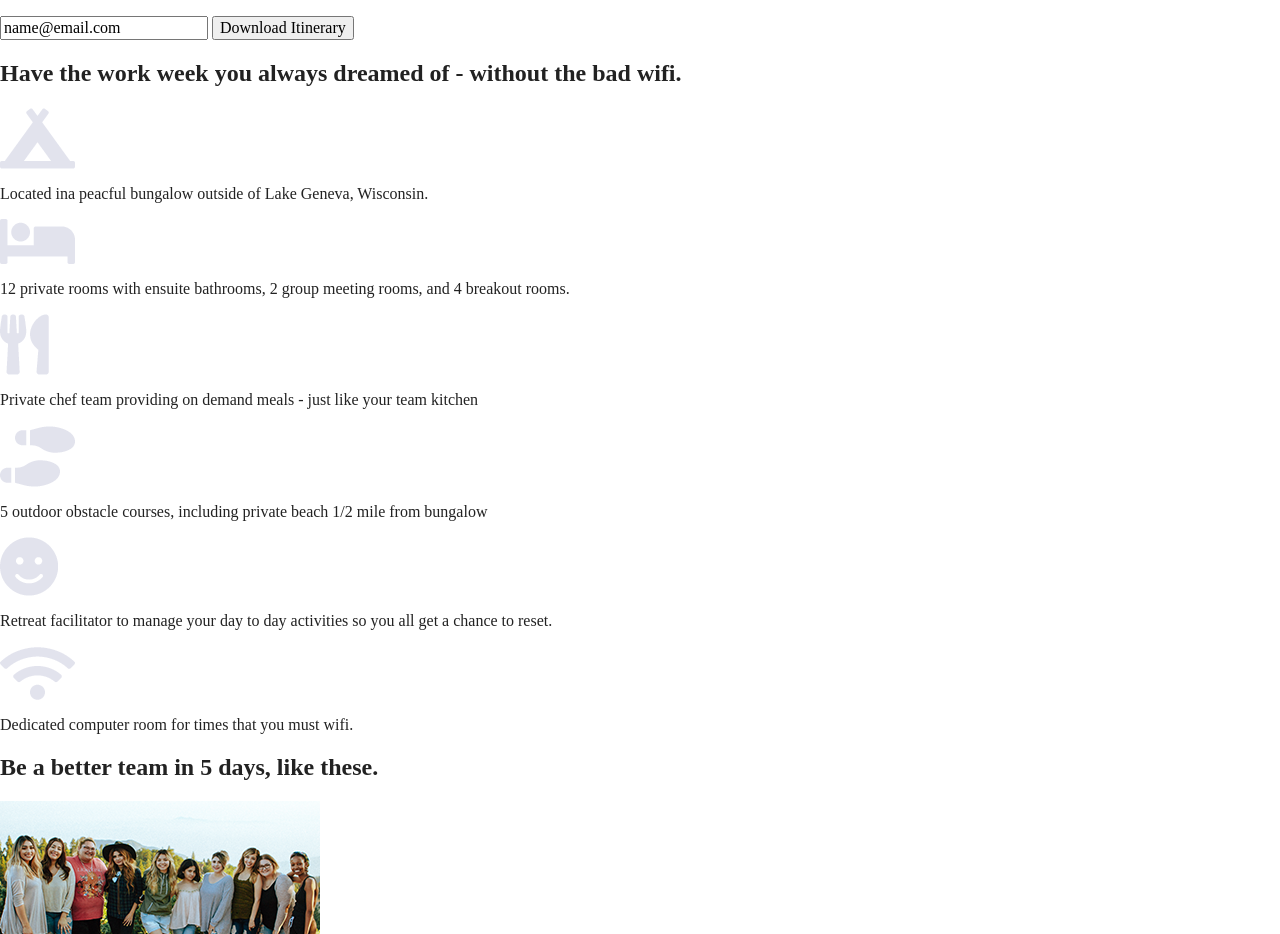
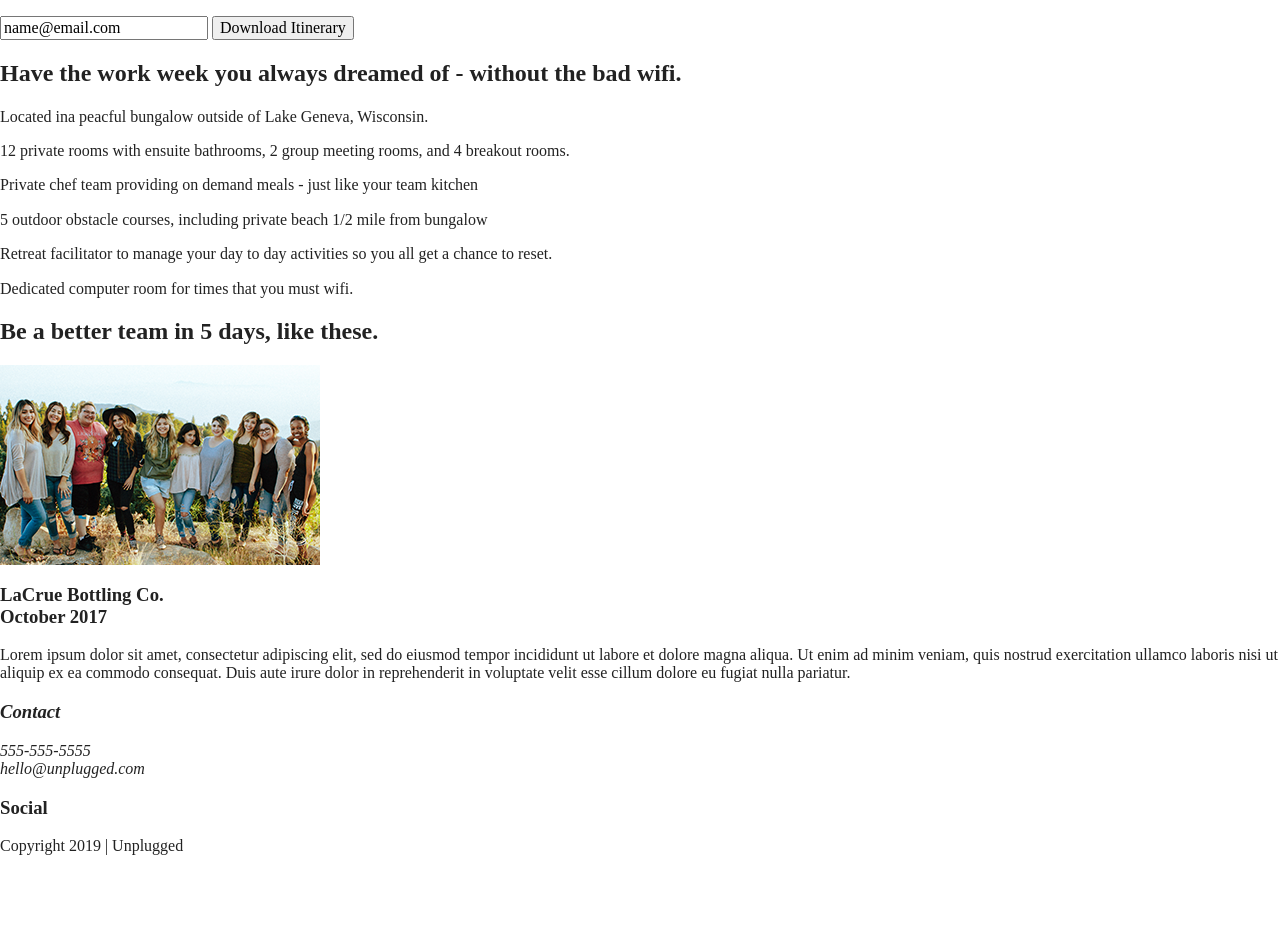
Before and after one commit to Ari-bot-unlimited/unplugged-retreat, a website built with Parcel: page index.html in a window 1280 px wide. Shown: the part 793-1727 px from the top of the page. After the commit the page ends 1665 px from the top, so only its background shows below. Built offline with nearby package versions, Linux system fonts and the light colour scheme.

Commit message:
features and review sections added

```diff
--- a/index.html
+++ b/index.html
@@ -63,39 +63,37 @@
     </div>
   </aside>
 
-  <section class="info">
+  <section class="features">
     <div class="content-wrapper">
-      <div class="info-header">
-        <h2>Have the work week you always dreamed of - without the bad wifi.</h2>
-      </div>
-      <div class="info-bit">
-        <img src="img/campground.png" alt="campground"/>
-        <p>Located ina peacful bungalow outside of Lake Geneva, Wisconsin.</p>
-      </div>
-      <div class="info-bit">
-        <img src="img/bed.png" alt="bed"/>
-        <p>12 private rooms with ensuite bathrooms, 2 group meeting rooms, and 4 breakout rooms.</p>
-      </div>
-      <div class="info-bit">
-        <img src="img/utensils.png" alt="utensils"/>
-        <p>Private chef team providing on demand meals - just like your team kitchen</p>
-      </div>
-      <div class="info-bit">
-        <img src="img/shoe-prints.png" alt="shoe-prints"/>
-        <p>5 outdoor obstacle courses, including private beach 1/2 mile from bungalow</p>
-      </div>
-      <div class="info-bit">
-        <img src="img/smile.png" alt="smile"/>
-        <p>Retreat facilitator to manage your day to day activities so you all get a chance to reset.</p>
-      </div>
-      <div class="info-bit">
-        <img src="img/wifi.png" alt="wifi"/>
-        <p>Dedicated computer room for times that you must wifi.</p>
-      </div>
+      <h2>Have the work week you always dreamed of - without the bad wifi.</h2>
+      <article class="feature-items">
+        <p class="fontawesome-icon"></p>
+        <p class="features-item-description">Located ina peacful bungalow outside of Lake Geneva, Wisconsin.</p>
+      </article>
+      <article class="feature-items">
+        <p class="fontawesome-icon"></p>
+        <p class="features-item-description">12 private rooms with ensuite bathrooms, 2 group meeting rooms, and 4 breakout rooms.</p>
+      </article>
+      <article class="feature-items">
+        <p class="fontawesome-icon"></p>
+        <p class="features-item-description">Private chef team providing on demand meals - just like your team kitchen</p>
+      </article>
+      <article class="feature-items">
+        <p class="fontawesome-icon"></p>
+        <p class="features-item-description">5 outdoor obstacle courses, including private beach 1/2 mile from bungalow</p>
+      </article>
+      <article class="feature-items">
+        <p class="fontawesome-icon"></p>
+        <p class="features-item-description">Retreat facilitator to manage your day to day activities so you all get a chance to reset.</p>
+      </article>
+      <article class="feature-items">
+        <p class="fontawesome-icon"></p>
+        <p class="features-item-description">Dedicated computer room for times that you must wifi.</p>
+      </article>
     </div>
   </section>
 
-  <section class="previous-retreats">
+  <section class="reviews">
     <div class="content-wrapper">
       <h2>Be a better team in 5 days, like these.</h2>
       <img src="img/group.png" alt="LaCrue team photo"/>
```
